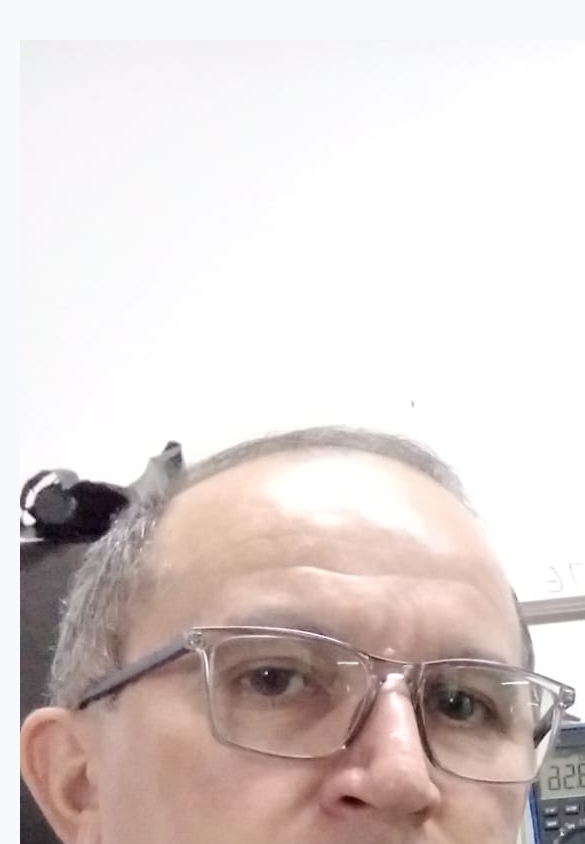
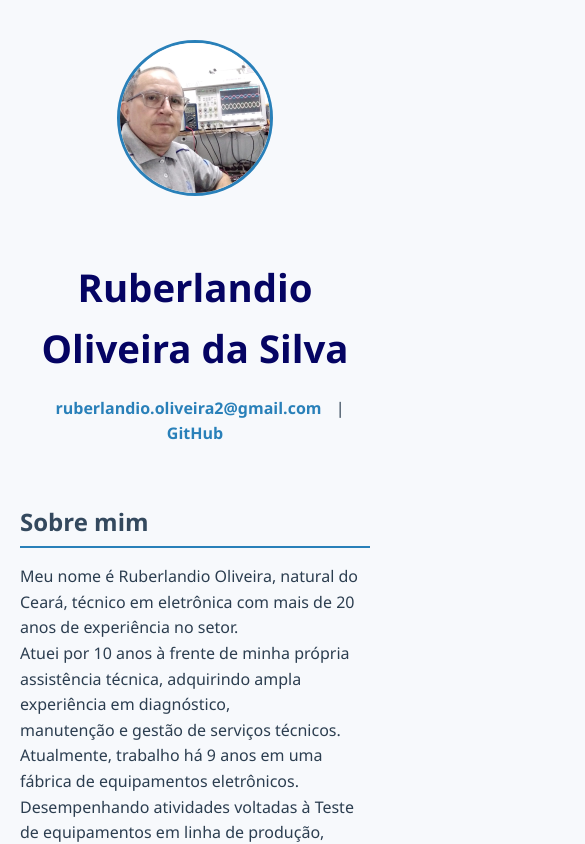
Before and after one commit to RuberlandioOliveira/sobre.github.io, a plain HTML site: page index.html in a window 390 px wide. Shown: the top 844 px of the page, 585 px wide, since content can reach past the window. Drawn offline with Linux system fonts and the light colour scheme.

Commit message:
Update index.html

```diff
--- a/index.html
+++ b/index.html
@@ -17,13 +17,31 @@
         }
 
         header {
-            text-align: center;
+            display: flex;
+            align-items: center;
+            gap: 20px;
             margin-bottom: 40px;
+            flex-wrap: wrap;
+            /* Permite quebrar linha no mobile */
+        }
+
+        header img {
+            width: 150px;
+            height: 150px;
+            object-fit: cover;
+            border-radius: 50%;
+            border: 3px solid #2980b9;
+            flex-shrink: 0;
+        }
+
+        header div {
+            flex: 1 1 300px;
         }
 
         h1 {
             margin-bottom: 5px;
-            font-size: 2.5em;
+            font-size: 2.4em;
+            color: #050463;
         }
 
         h2 {
@@ -55,7 +73,24 @@
 
         .educacao {
             padding: 0px;
+        }
 
+        /* Responsividade */
+        @media (max-width: 600px) {
+            header {
+                flex-direction: column;
+                align-items: center;
+                text-align: center;
+            }
+
+            header div {
+                flex: none;
+                width: 100%;
+            }
+
+            header img {
+                margin-bottom: 15px;
+            }
         }
     </style>
 </head>
@@ -63,12 +98,13 @@
 <body>
     <header>
         <img src="apel (1).jpeg" alt="">
-        <h1>Ruberlandio Oliveira da SIlva</h1>
-        <p class="contact">
-            <a href="ruberlandio.oliveira2@gmail.com">ruberlandio.oliveira2@gmail.com</a> |
-            <a href="https://github.com/RuberlandioOliveira" target="_blank" rel="noopener noreferrer">GitHub</a> |
-            <!-- <a href="https://linkedin.com/in/joaosilva" target="_blank" rel="noopener noreferrer">LinkedIn</a> -->
-        </p>
+        <div>
+            <h1>Ruberlandio Oliveira da Silva</h1>
+            <p class="contact">
+                <a href="mailto:ruberlandio.oliveira2@gmail.com">ruberlandio.oliveira2@gmail.com</a> |
+                <a href="https://github.com/RuberlandioOliveira" target="_blank" rel="noopener noreferrer">GitHub</a>
+            </p>
+        </div>
     </header>
 
     <section>
@@ -94,15 +130,13 @@
     <section>
         <h2>Educação</h2>
         <div>
-            <p>Tecnico em eletrônica Radio e Tv. - Instituto Universal Brasileiro. (1996 - 1998).<br>Tecnico em
-                Eletrônoca e Tv. - Escolca União. (2000 - 2001).<br>Tecnico em manutenção de fontes chaveadas. - Escola
+            <p>Técnico em eletrônica Radio e Tv. - Instituto Universal Brasileiro. (1996 - 1998).<br>Técnico em
+                Eletrônica e Tv. - Escola União. (2000 - 2001).<br>Técnico em manutenção de fontes chaveadas. - Escola
                 Instructiva. (2015 - 2016).<br>Curso de Rede de Computadores. - Udemy. (2020 - 2021).<br> Curso TCP/IP.
                 - Udemy. (2021 - 2021).<br>Curso Front End. - Udemy. (2022 - 2023).<br>Curso HTML/CSS e JS. - DEV Club.
                 (2023 - 2024).<br>Curso Arduino. - Brincando com as Ideias" Prof. Flávio Guimarães". (2024 - 2024).</p>
-
         </div>
     </section>
 </body>
 
-
 </html>
```
